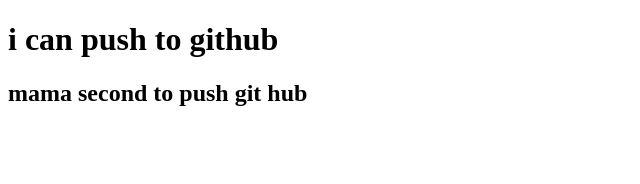
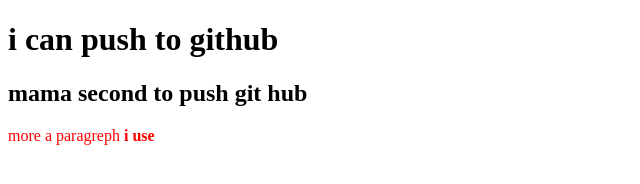
Before and after one commit to ruba7770/html, a plain HTML site: page index.html in a window 1280 px wide. Shown: the whole page, without its empty margins (0-640 px from the left). Drawn offline with Linux system fonts and the light colour scheme.

Commit message:
styles added

```diff
--- a/index.html
+++ b/index.html
@@ -5,10 +5,12 @@
     <meta http-equiv="X-UA-Compatible" content="IE=edge">
     <meta name="viewport" content="width=device-width, initial-scale=1.0">
     <title>My first git hub </title>
+    <link rel="stylesheet" href="style.css">
 </head>
 <body>
     <h1> i can push to github </h1>
     <h2> mama second to push git hub </h2>
+    <p> more a paragreph <b> i use </b></p>
 
 </body>
 </html>
--- /dev/null
+++ b/style.css
@@ -0,0 +1,3 @@
+p{
+    color: red;
+}
```
